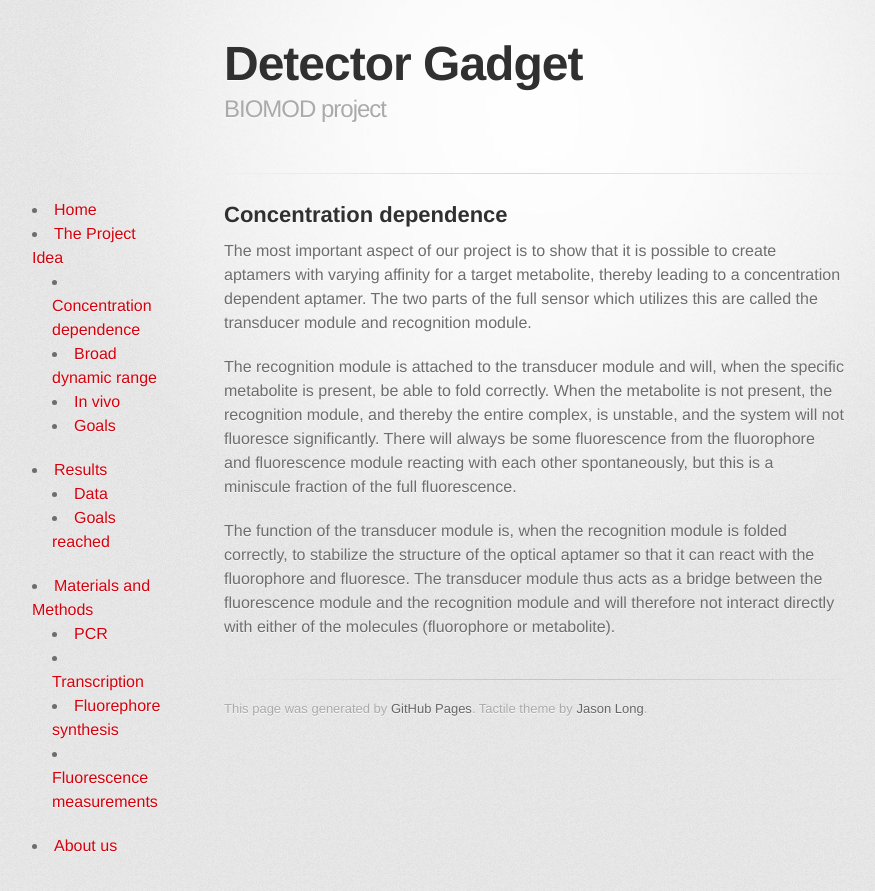
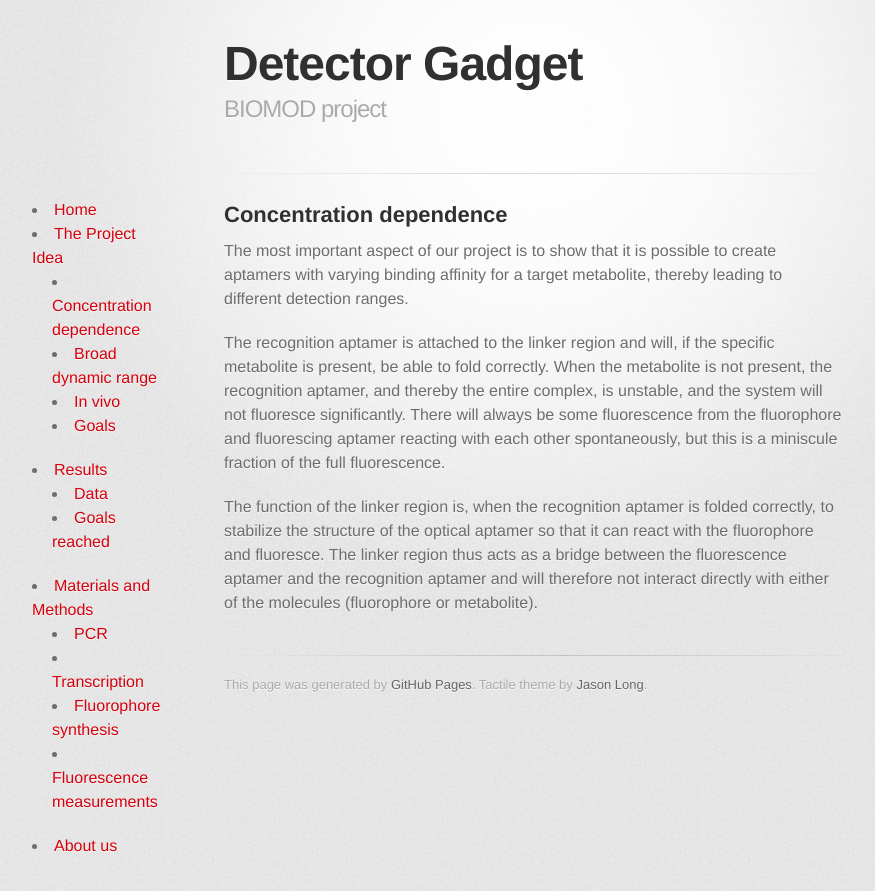
Before and after one commit to detectorgadget/detectorgadget.github.io, a Jekyll site: the page built from concdependence.md, in a window 1280 px wide. Shown: the top 891 px of the page, without its empty margins (106-981 px from the left). Built offline with Jekyll 4.4.1, drawn with Linux system fonts in a browser that asks for light colours; some web fonts are replaced.

Commit message:
Change of name in menu

```diff
--- a/_includes/menu.md
+++ b/_includes/menu.md
@@ -10,6 +10,6 @@
 * [Materials and Methods](materialsmethods.html)
   * [PCR](PCR.html)
   * [Transcription](transcription.html)
-  * [Fluorephore synthesis](fluosynthesis.html)
+  * [Fluorophore synthesis](fluosynthesis.html)
   * [Fluorescence measurements](fluorescence.html)
 * [About us](about.html)
--- a/concdependence.md
+++ b/concdependence.md
@@ -3,8 +3,8 @@
 ---
 ## Concentration dependence
 
-The most important aspect of our project is to show that it is possible to create aptamers with varying affinity for a target metabolite, thereby leading to a concentration dependent aptamer. The two parts of the full sensor which utilizes this are called the transducer module and recognition module.
+The most important aspect of our project is to show that it is possible to create aptamers with varying binding affinity for a target metabolite, thereby leading to different detection ranges.
 
-The recognition module is attached to the transducer module and will, when the specific metabolite is present, be able to fold correctly. When the metabolite is not present, the recognition module, and thereby the entire complex, is unstable, and the system will not fluoresce significantly. There will always be some fluorescence from the fluorophore and fluorescence module reacting with each other spontaneously, but this is a miniscule fraction of the full fluorescence.
+The recognition aptamer is attached to the linker region and will, if the specific metabolite is present, be able to fold correctly. When the metabolite is not present, the recognition aptamer, and thereby the entire complex, is unstable, and the system will not fluoresce significantly. There will always be some fluorescence from the fluorophore and fluorescing aptamer reacting with each other spontaneously, but this is a miniscule fraction of the full fluorescence.
 
-The function of the transducer module is, when the recognition module is folded correctly, to stabilize the structure of the optical aptamer so that it can react with the fluorophore and fluoresce. The transducer module thus acts as a bridge between the fluorescence module and the recognition module and will therefore not interact directly with either of the molecules (fluorophore or metabolite).
+The function of the linker region is, when the recognition aptamer is folded correctly, to stabilize the structure of the optical aptamer so that it can react with the fluorophore and fluoresce. The linker region thus acts as a bridge between the fluorescence aptamer and the recognition aptamer and will therefore not interact directly with either of the molecules (fluorophore or metabolite).
```
